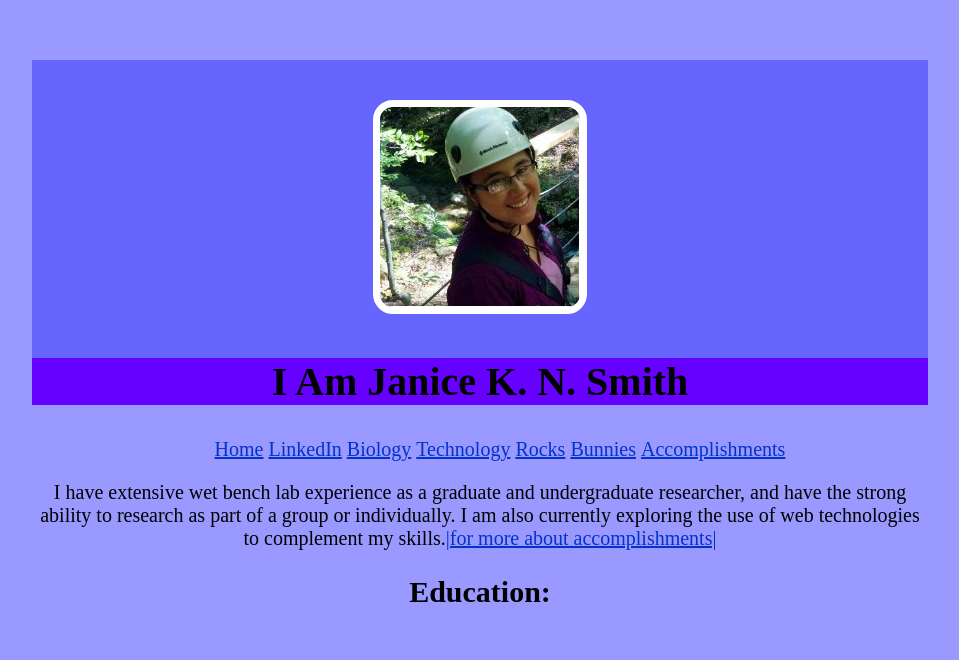
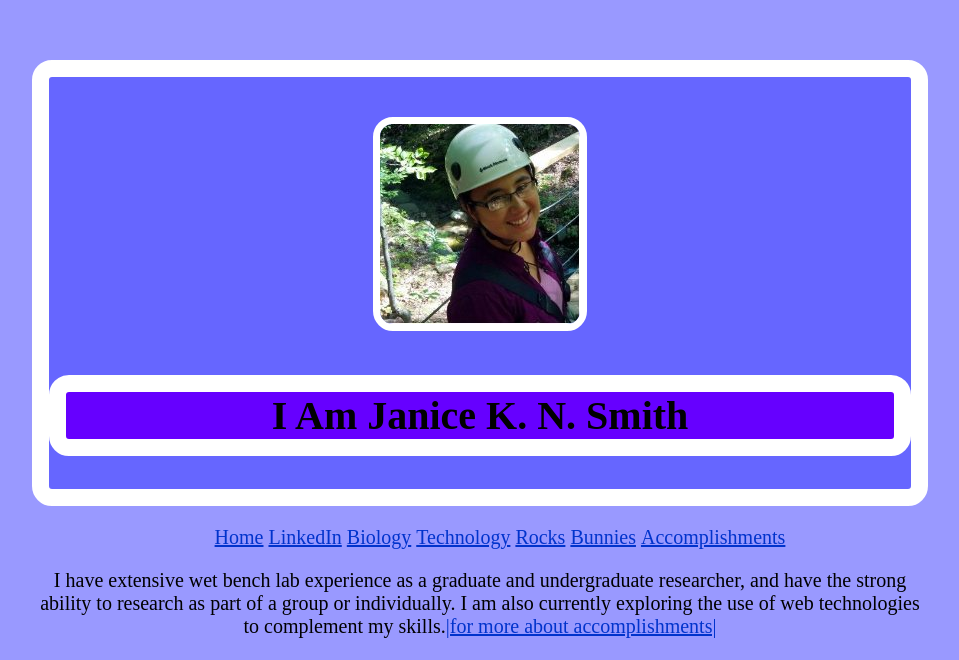
Before and after one commit to ga-wdi-boston/wdi_3_web_hw_html_css, a plain HTML site: page index.html in a window 1280 px wide. Shown: the part 132-792 px from the top of the page, without its empty margins (160-1119 px from the left). Drawn offline with Linux system fonts and the light colour scheme; a web font is replaced by a local one.

Commit message:
more pretty?

```diff
--- a/style.css
+++ b/style.css
@@ -9,12 +9,16 @@ header {
   color: black;
   font-family: 'Buenard', serif;
   font-size: 45px;
+  border: 17px solid white;
+  border-radius: 20px;
 }
 h1 {
   background-color: #6600FF;
   color: black;
   font-family: 'Buenard', serif;
   font-size: 40px;
+  border: 17px solid white;
+  border-radius: 20px;
 }
 img {
   margin: 40px 0px 0px 0px;
```
